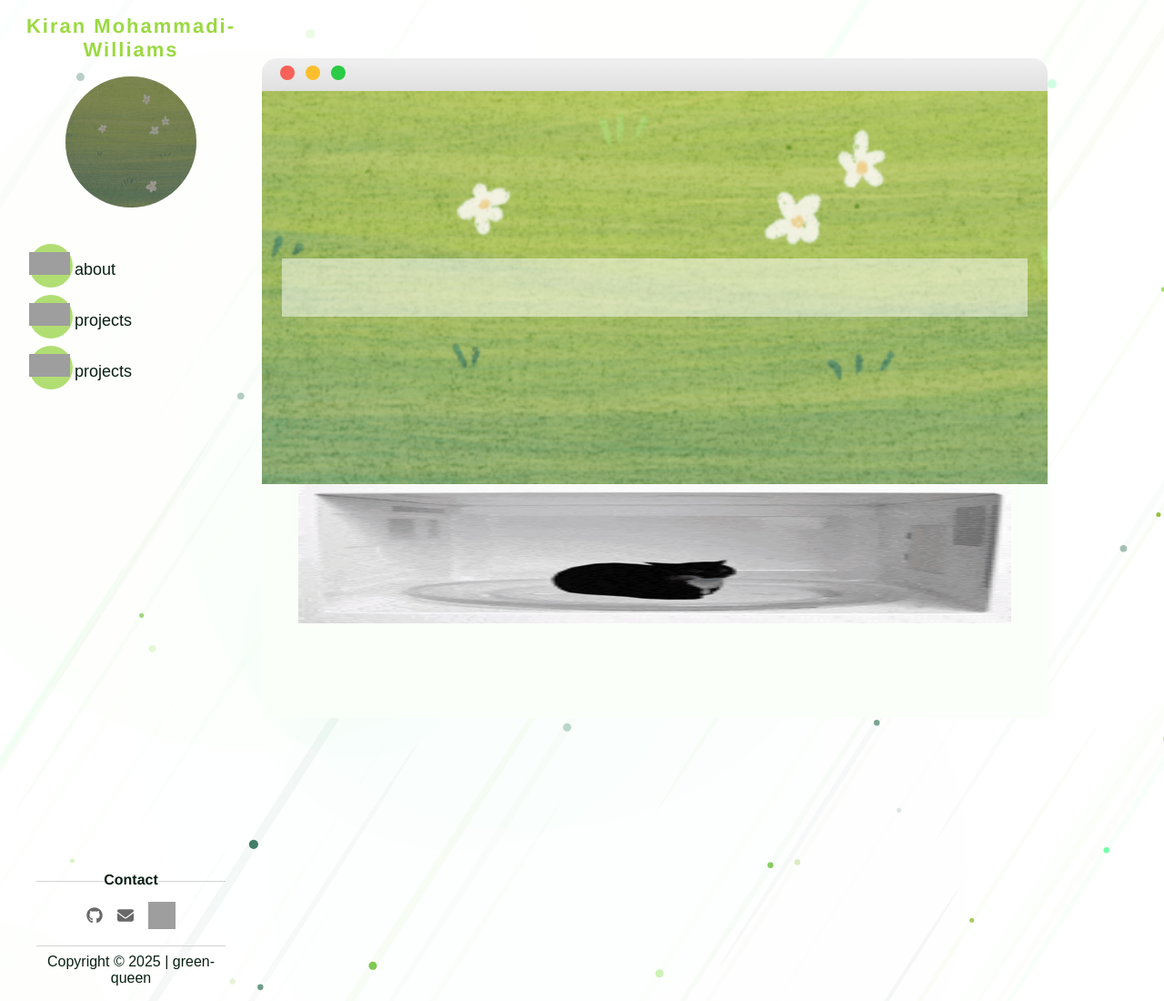
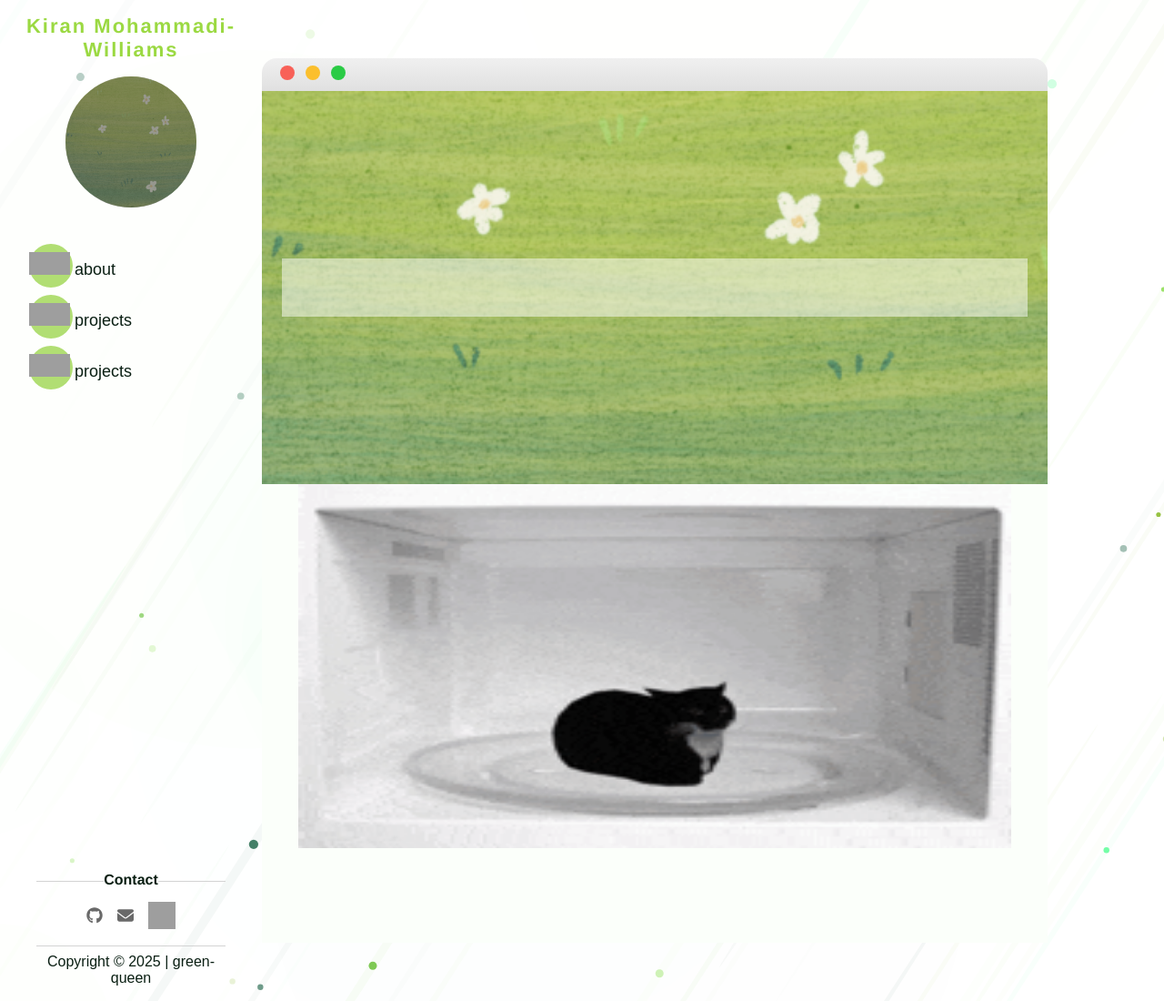
Before and after one commit to green-queen/green-queen.github.io, a Jekyll site: the page built from _pages/secret.md, in a window 1280 px wide and 1100 px high. Shown: the whole window at 91% size. Built offline with Jekyll 4.4.1, drawn with Linux system fonts in a browser that asks for light colours; some web fonts are replaced; grey boxes are pictures that could not be loaded.

Commit message:
Update secret.md

```diff
--- a/_pages/secret.md
+++ b/_pages/secret.md
@@ -7,4 +7,4 @@ permalink: secret.html
 ---
 
 
-<img width="220" height="153" alt="image" src="/assets/img/maxwell-cat.gif" />
+<img width="500" height="400" alt="image" src="/assets/img/maxwell-cat.gif" />
```
